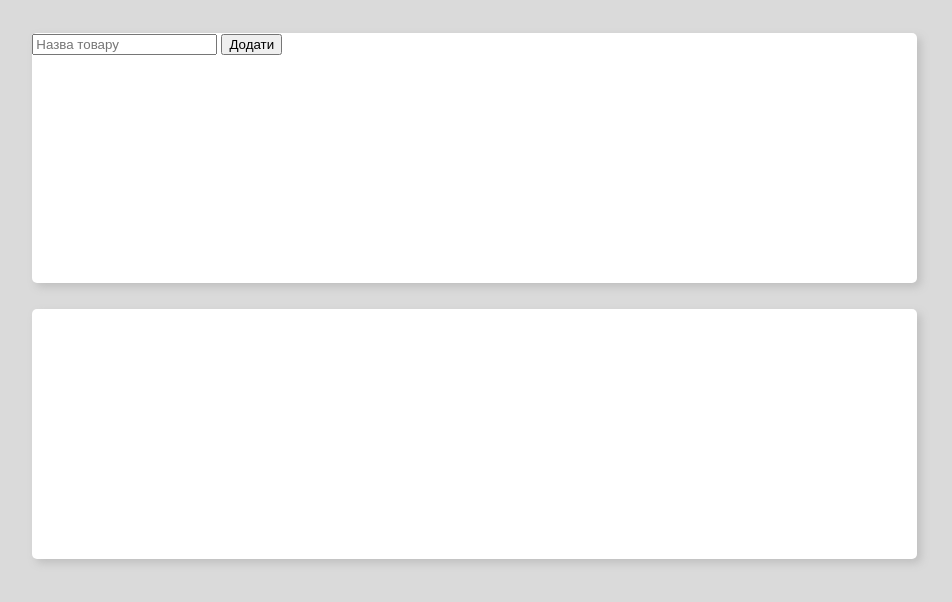
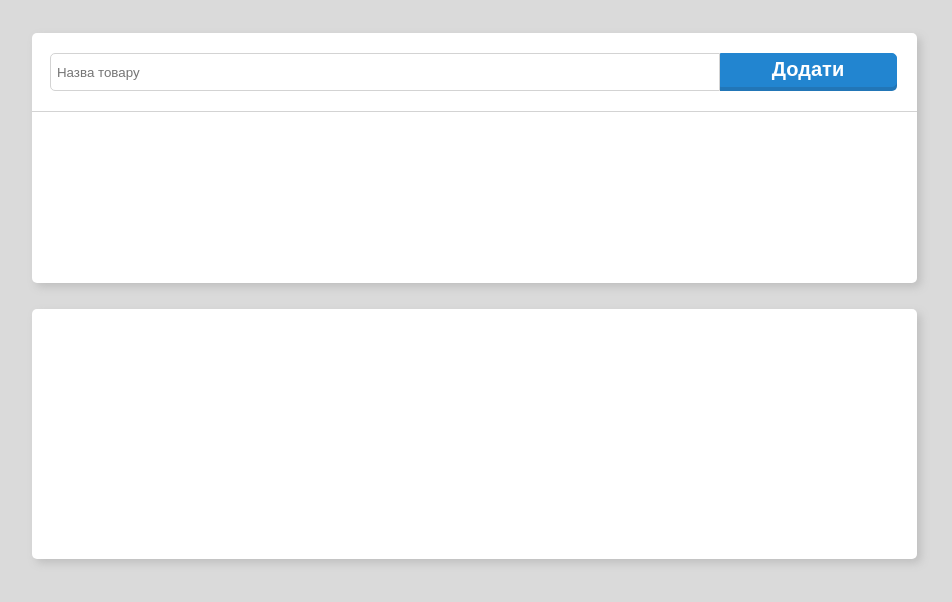
Before and after one commit to zheniyyya/web-lab2, a plain HTML site: page index.html in a window 1280 px wide. Shown: the whole page, without its empty margins (1-953 px from the left). Drawn offline with Linux system fonts and the light colour scheme.

Commit message:
Виправлено підключення декількох стилів

```diff
--- a/index.html
+++ b/index.html
@@ -4,7 +4,9 @@
     <meta charset="UTF-8">
     <meta name="viewport" content="width=device-width, initial-scale=1.0"/>
     <title>Кошик покупок</title>
-    <link rel="stylesheet" type="text/css" href="base.css" href = "form.css"/>
+    <link rel="stylesheet" type="text/css" href="base.css"/>
+    <link rel="stylesheet" type="text/css" href="form.css" />
+
 </head>
 <body>
 <div class="item_container">
```
